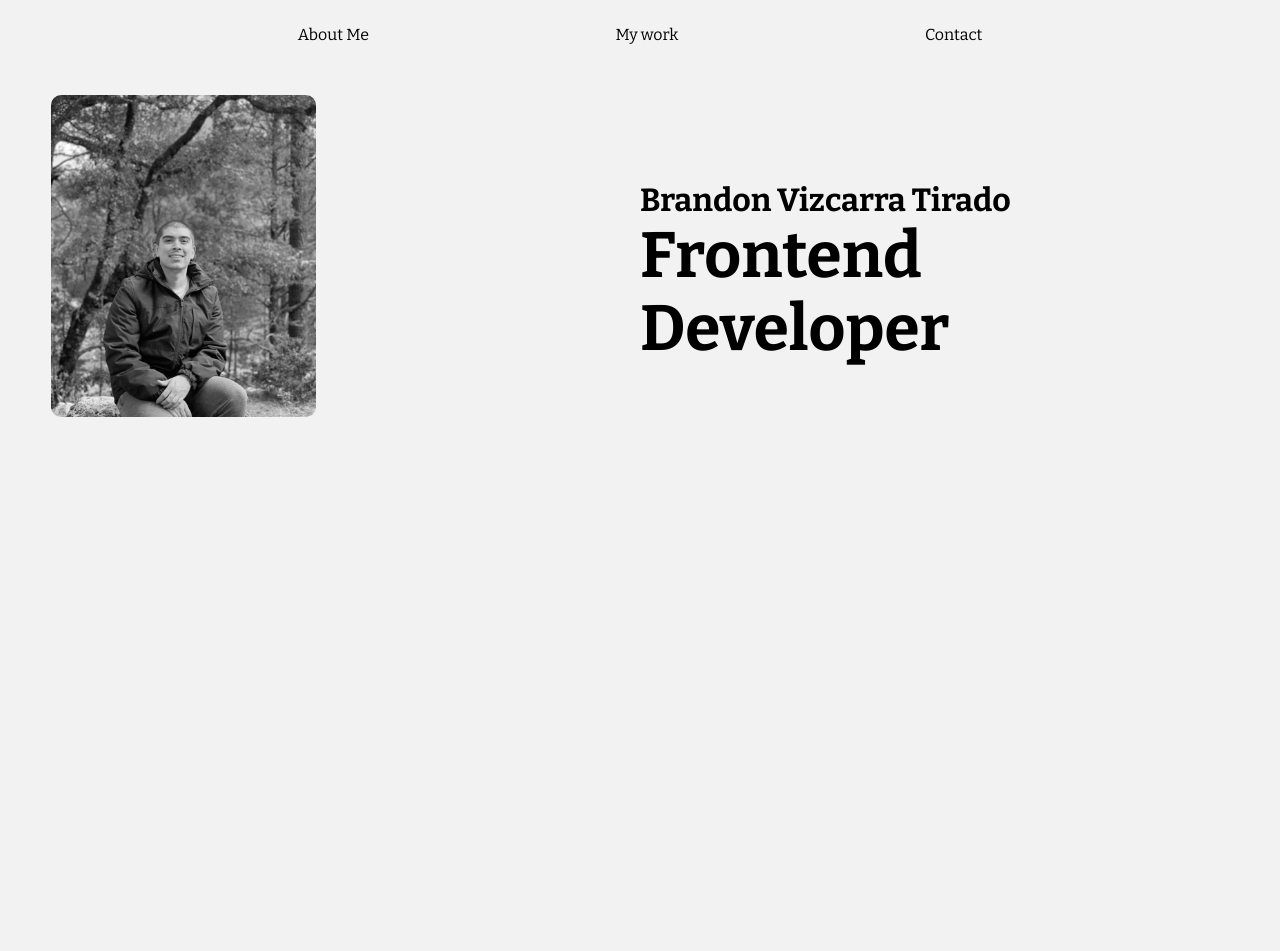
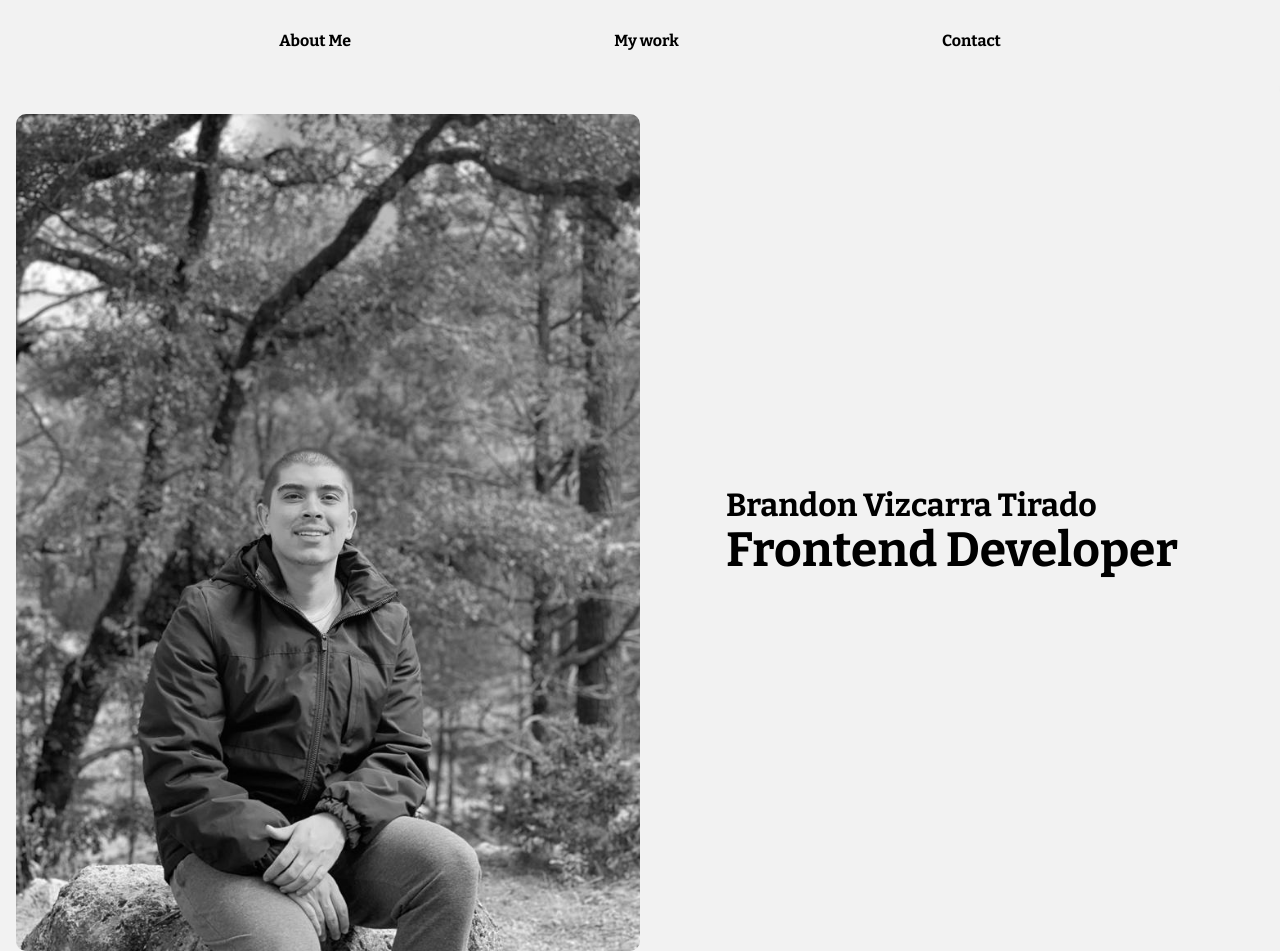
Before and after one commit to branduski4/personal-page, a plain HTML site: page src/index.html in a window 1280 px wide. Shown: the top 951 px of the page. Before the commit the page ends 836 px from the top, so only its background shows below. Drawn offline with nearby package versions, Linux system fonts and the light colour scheme.

Commit message:
Finalización de la descripcion e imagen

```diff
--- a/src/index.css
+++ b/src/index.css
@@ -1,7 +1,7 @@
 :root{
     --semi-white:#f2f2f2;
     --blacky:black;
-    --container-padding:2% 4%;
+    --container-padding:2rem 1rem;
     --font-fam:'Bitter', serif;
 }
 *{
@@ -29,7 +29,7 @@ nav{
 .nav__links{
     color: var(--blacky);
     text-decoration: none;
-    font-weight: 400;
+    font-weight: bold;
     background-image: linear-gradient(black,black);
     background-size: 0% 3px;
     background-repeat: no-repeat;
@@ -46,36 +46,33 @@ nav{
 .container__main{
     padding: var(--container-padding);
     display: grid;
-    grid-template-rows: repeat(2,1fr);
-    grid-template-columns: repeat(4,1fr);
-    /* grid-template-columns: repeat(auto-fit,minmax(320px,1fr)); */
-
+    grid-auto-rows:auto;
+    grid-template-columns: repeat(auto-fit,minmax(250px,1fr));
+    -webkit-box-shadow: 5px 7px 10px -6px rgba(173,173,173,1);
+    -moz-box-shadow: 5px 7px 10px -6px rgba(173,173,173,1);
+    box-shadow: 5px 7px 10px -6px rgba(173,173,173,1);
+    padding: var(--container-padding);
+    border-radius: 10px;
 }
 .container__figure{
-    width: 90%;
-    height:90%;
-    grid-column: 1/4;
+    width: 100%;
+    height:100%;
 }
 .container__img{
     object-fit: cover;
+
     height: 100%;
     width: 100%;
     border-radius: 10px;
     filter: grayscale(100%);
 }
 .container__description{
-    grid-column: 3/5;
-    align-self: center;
+    place-self: center;
+    padding: 10px;
 }
 .description__name{
-    font-size: 32px;
+    font-size: 2rem;
 }
 .description__position{
-    font-size: 64px;
+    font-size: 3rem;
 }
-
-@media screen and (max-width:720px){
-    .container__figure{
-        grid-column: 1/-1;
-    }
-}
```
Also changed, not shown: src/index.html (+2 -0 lines).
